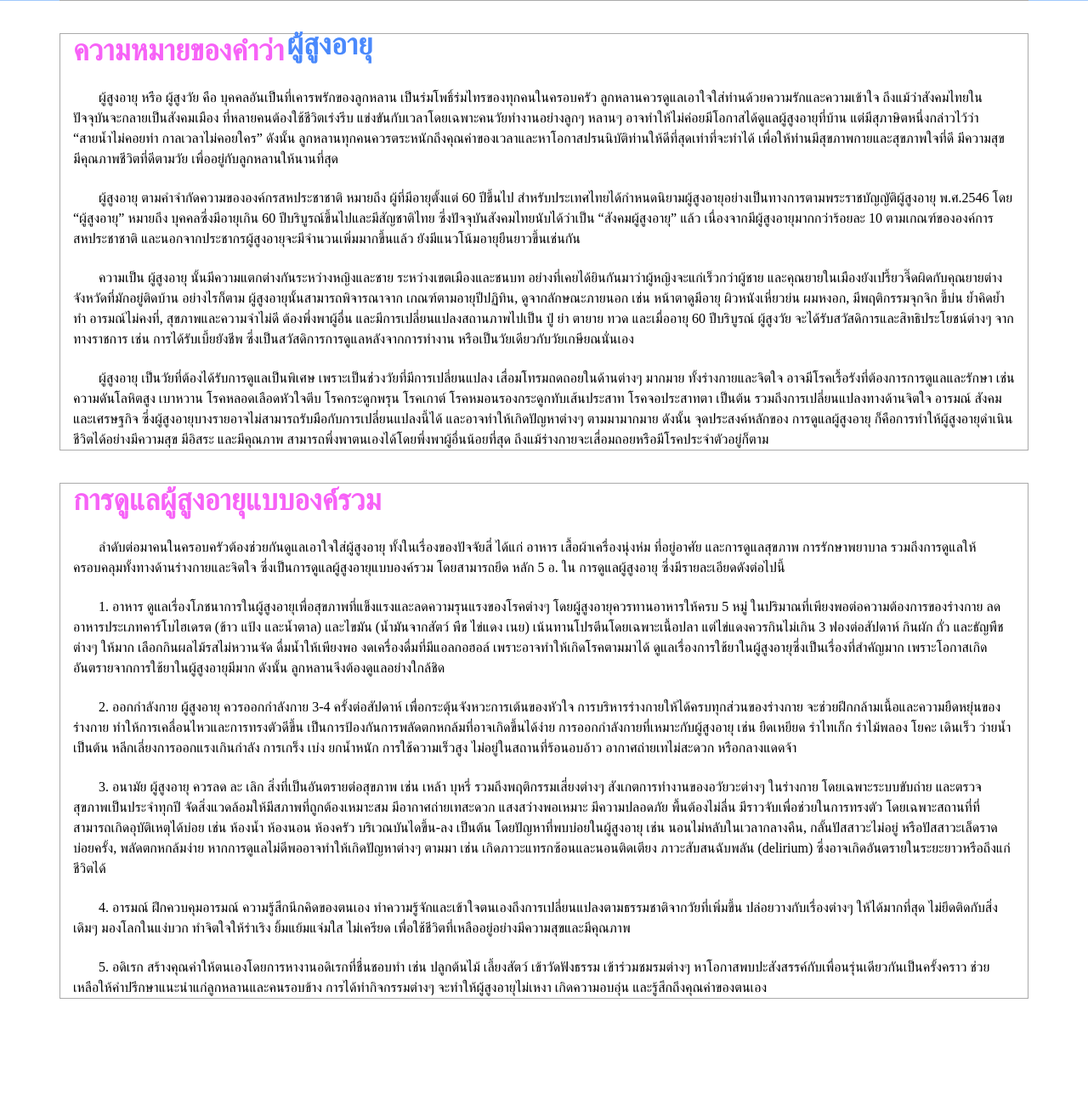
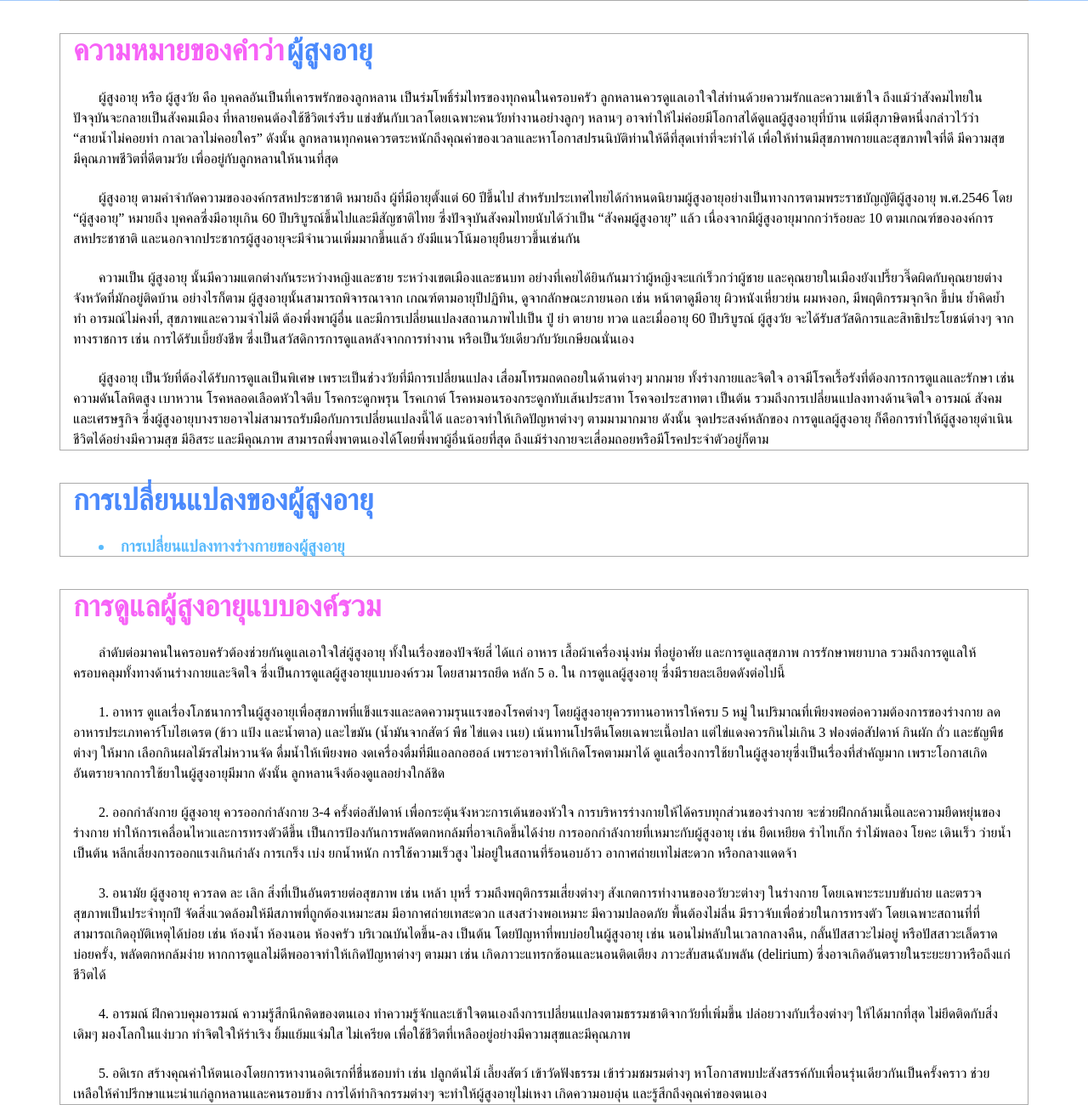
Before and after one commit to prxnn/prxnn-project_Practice, a PHP site: page / in a window 1280 px wide. Shown: the part 533-1833 px from the top of the page at 85% size. Before the commit the page ends 1708 px from the top, so only its background shows below. Run offline with PHP 8.4, Linux system fonts and the light colour scheme.

Commit message:
ทำการเปลี่ยนแปลงของผู้สูงอายุต่อ

```diff
--- a/css.css
+++ b/css.css
@@ -160,3 +160,6 @@ a:hover {
 html {
     scroll-behavior: smooth;
 }
+.mb-3{
+    margin-bottom: 3%;
+}
--- a/index.html
+++ b/index.html
@@ -17,9 +17,10 @@
     </ul>
     <ul class="ps-0 p-2 center" style="    margin-top: 10px;">
         <div class="d-flex g-2">
-            <li class="list-item"><a href="#home" class="nav-link ">หน้าแรก</a></li>
+            <li class="list-item"><a href="#banner" class="nav-link ">หน้าแรก</a></li>
+            <li class="list-item"><a href="#home" class="nav-link ">ความหมาย</a></li>
+            <li class="list-item"><a href="#change_elder" class="nav-link ">การเปลี่ยนแปลงของผู้สูงอายุ</a></li>
             <li class="list-item"><a href="#care_eldrly" class="nav-link ">การดูแลผู้สูงอายุ</a></li>
-            <li class="list-item"><a href="http://" class="nav-link ">สุขภาพใจ</a></li>
             <li class="list-item"><a href="http://" class="nav-link ">บ้านปลอดภัย</a></li>
 
             <div class="dropdown">
@@ -37,12 +38,14 @@
 </div>
 
 <body>
-    <div class="body">
+    <section id="banner">
+        <div class="body mb-3">
             <div class="container">
                 <div class="row">
                     <div class="col-6">
                         <div class="center upDown">
-                        <h3 style="font-size: 40px; color:rgb(54, 124, 255); text-shadow: 1px 1px 3px rgba(0,0,0,0.5);">
+                            <h3
+                                style="font-size: 40px; color:rgb(54, 124, 255); text-shadow: 1px 1px 3px rgba(0,0,0,0.5);">
                                 ดูแล ผู้สูงวัย อย่างไร</h3>
                             <h3
                                 style="margin-top: 10px; font-size: 40px; color: white; text-shadow: 2px 2px 5px rgba(0,0,0,0.5);">
@@ -59,11 +62,13 @@
             </div>
 
         </div>
+    </section>
+
     <!-- ความหมาย -->
-    <section id="home" class="container mt-3 fade-in-onload" style="box-sizing: border-box; border: 1px solid #aaa;">
-        <div class="d-flex">
+    <section id="home" class="container mt-3 " style="box-sizing: border-box; border: 1px solid #aaa; ">
+        <div class="d-flex title">
             <h1 style="color:rgb(247, 98, 247); font-size: 35px;">ความหมายของคำว่า</h1>
-            <h1 style="color:rgb(74, 137, 252); margin-left: 3px; font-size: 35px;" class="upDown">ผู้สูงอายุ</h1>
+            <h1 style="color:rgb(74, 137, 252); margin-left: 3px; font-size: 35px;">ผู้สูงอายุ</h1>
         </div>
         <div class="detail mt-2">
             <p style=" line-height: 1.5; text-indent: 30px;">ผู้สูงอายุ หรือ ผู้สูงวัย คือ
@@ -105,10 +110,27 @@
             </p>
         </div>
     </section>
+    <!-- การเปลี่ยนแปลงของผู้สูงอายุ -->
+    <section id="change_elder" class="container mt-3 " style="box-sizing: border-box; border: 1px solid #aaa;">
+        <div class="title">
+            <h1 style="color:rgb(74, 137, 252); font-size: 35px;">การเปลี่ยนแปลงของผู้สูงอายุ</h1>
+        </div>
+        <div class="detail mt-2">
+            <div class="show_li">
+                <h3>
+                    <li style="color:rgb(89, 186, 252);  text-indent: 30px;">การเปลี่ยนแปลงทางร่างกายของผู้สูงอายุ</li>
+                </h3>
+            </div>
+
+        </div>
+
+    </section>
     <!-- การดูแลผู้สูงอายุ -->
-    <section id="care_eldrly" class="container mt-3 fade-in-onload"
-        style="box-sizing: border-box; border: 1px solid #aaa;">
+    <section id="care_eldrly" class="container mt-3 ad" style="box-sizing: border-box; border: 1px solid #aaa;">
+        <div class="title">
             <h1 style="color:rgb(247, 98, 247); font-size: 35px;">การดูแลผู้สูงอายุแบบองค์รวม</h1>
+        </div>
+
         <div class="detail mt-2">
             <p style=" line-height: 1.5; text-indent: 30px;">ลำดับต่อมาคนในครอบครัวต้องช่วยกันดูแลเอาใจใส่ผู้สูงอายุ
                 ทั้งในเรื่องของปัจจัยสี่ ได้แก่ อาหาร
```
Lines whose indentation alone changed are shown as unchanged.
